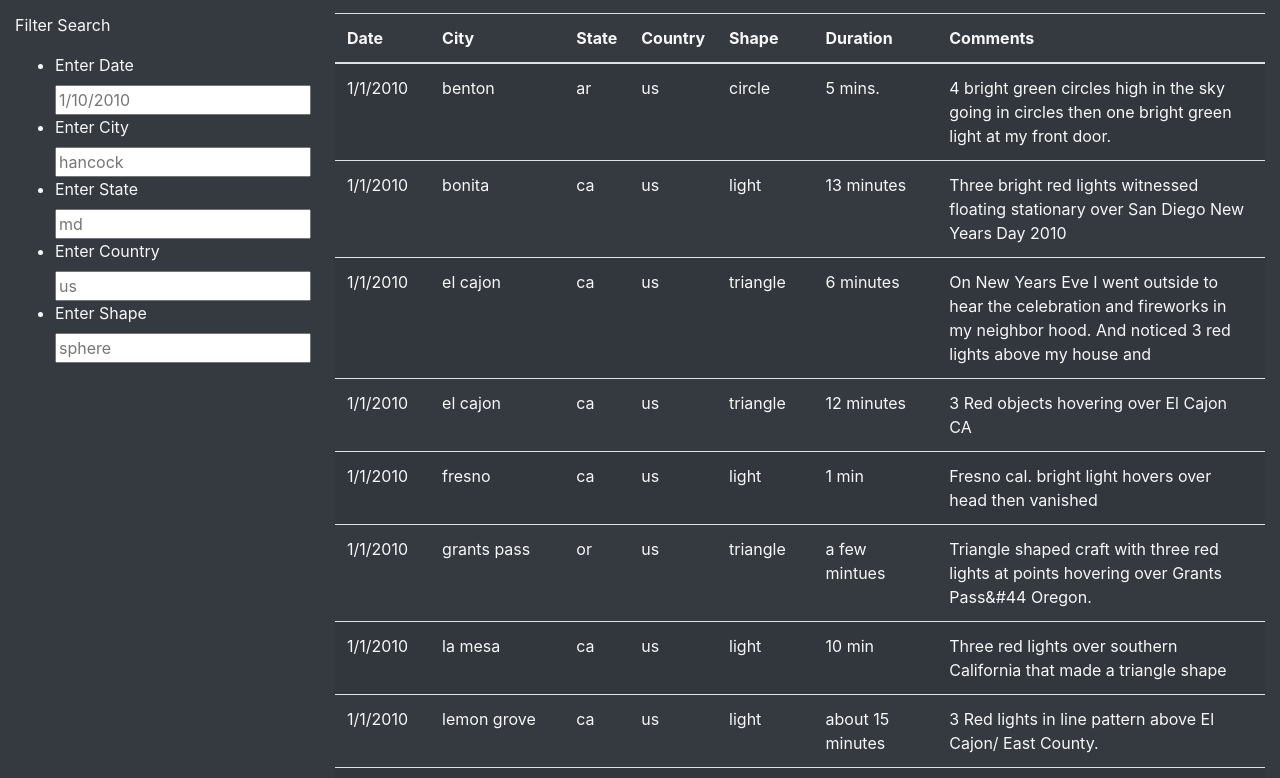
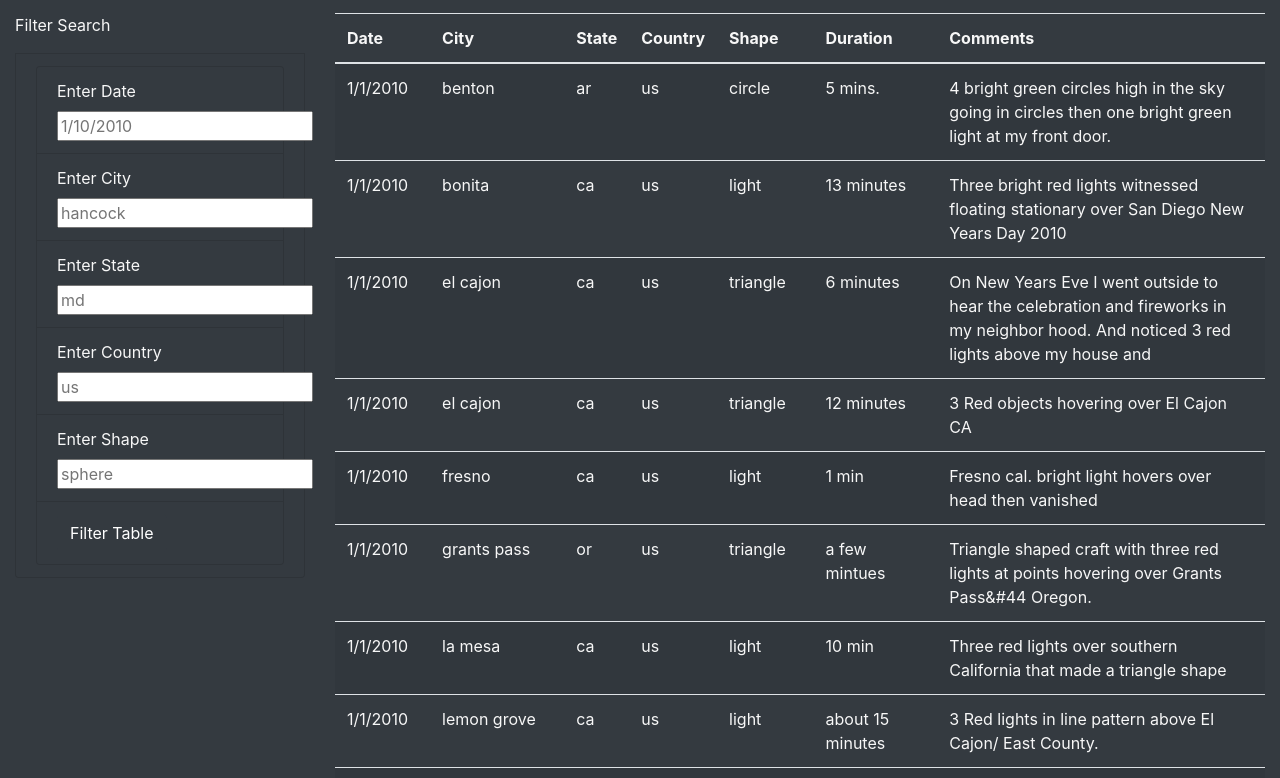
Before and after one commit to mavalenz/UFOs, a plain HTML site: page index.html in a window 1280 px wide. Shown: the part 801-1579 px from the top of the page. Drawn offline with nearby package versions, Linux system fonts and the light colour scheme.

Commit message:
updating html file

```diff
--- a/index.html
+++ b/index.html
@@ -39,26 +39,30 @@
           <div class="col-md-3">
             <form class="bg-dark">
                 <p>Filter Search</p>
-                <ul class="bg-dark">
-                    <li class="bg-dark">
+                <ul class="list-group-item bg-dark">
+                    <li class="list-group-item bg-dark">
                         <label for="date">Enter Date</label>
                         <input type="text" placeholder="1/10/2010" id="datetime" />
                     </li>
-                    <li class="bg-dark">
+                    <li class="list-group-item bg-dark">
                         <label for="city">Enter City</label>
                         <input type="text" placeholder="hancock" id="city" />
                     </li>
-                    <li class="bg-dark">
+                    <li class="list-group-item bg-dark">
                         <label for="state">Enter State</label>
                         <input type="text" placeholder="md" id="state" />
                     </li>
-                    <li class="bg-dark">
+                    <li class="list-group-item bg-dark">
                         <label for="country">Enter Country</label>
                         <input type="text" placeholder="us" id="country" />
                     </li>
-                    <li class="bg-dark">
+                    <li class="list-group-item bg-dark">
                         <label for="shape">Enter Shape</label>
                         <input type="text" placeholder="sphere" id="shape" />
+                    </li>
+                    <li class="list-group-item bg-dark">
+                        <button id="filter-btn" type="button" class="btn btn-dark">
+                            Filter Table</button>
                     </li>
                 </ul>
             </form>
```
